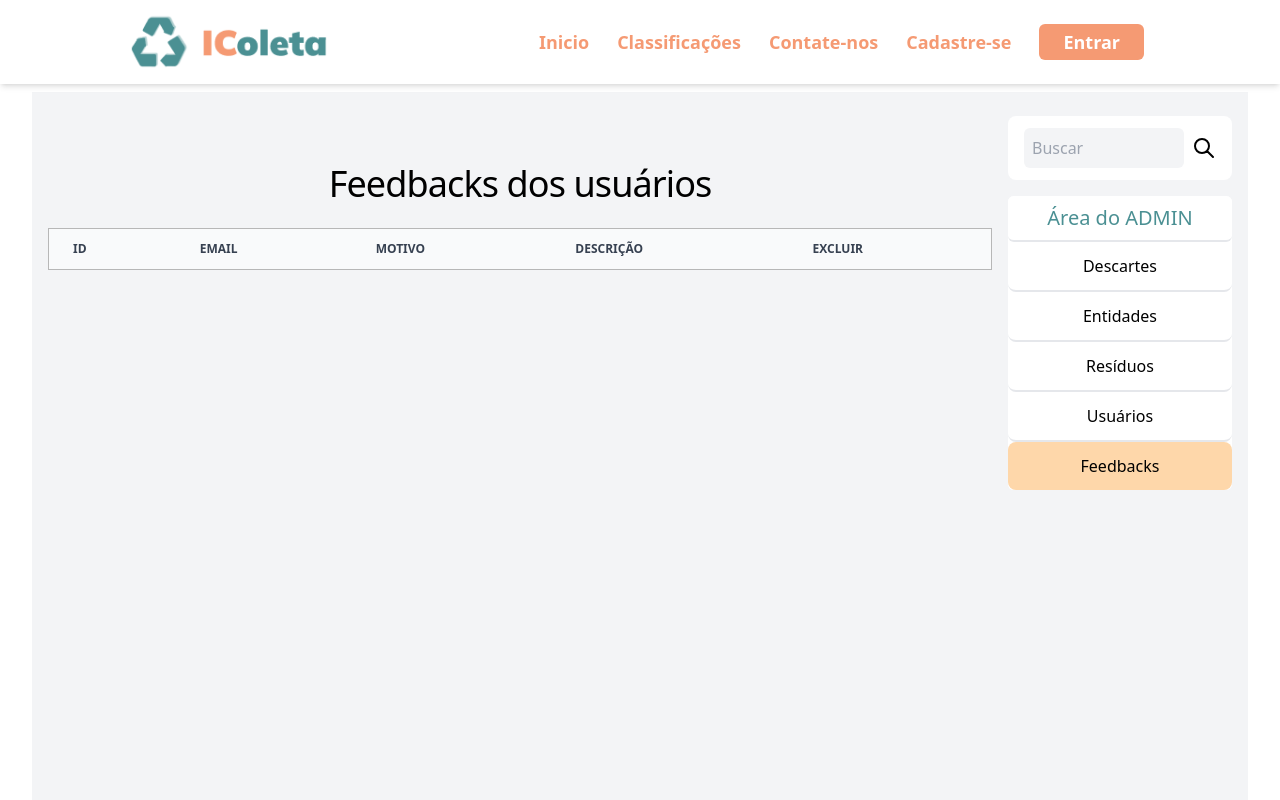
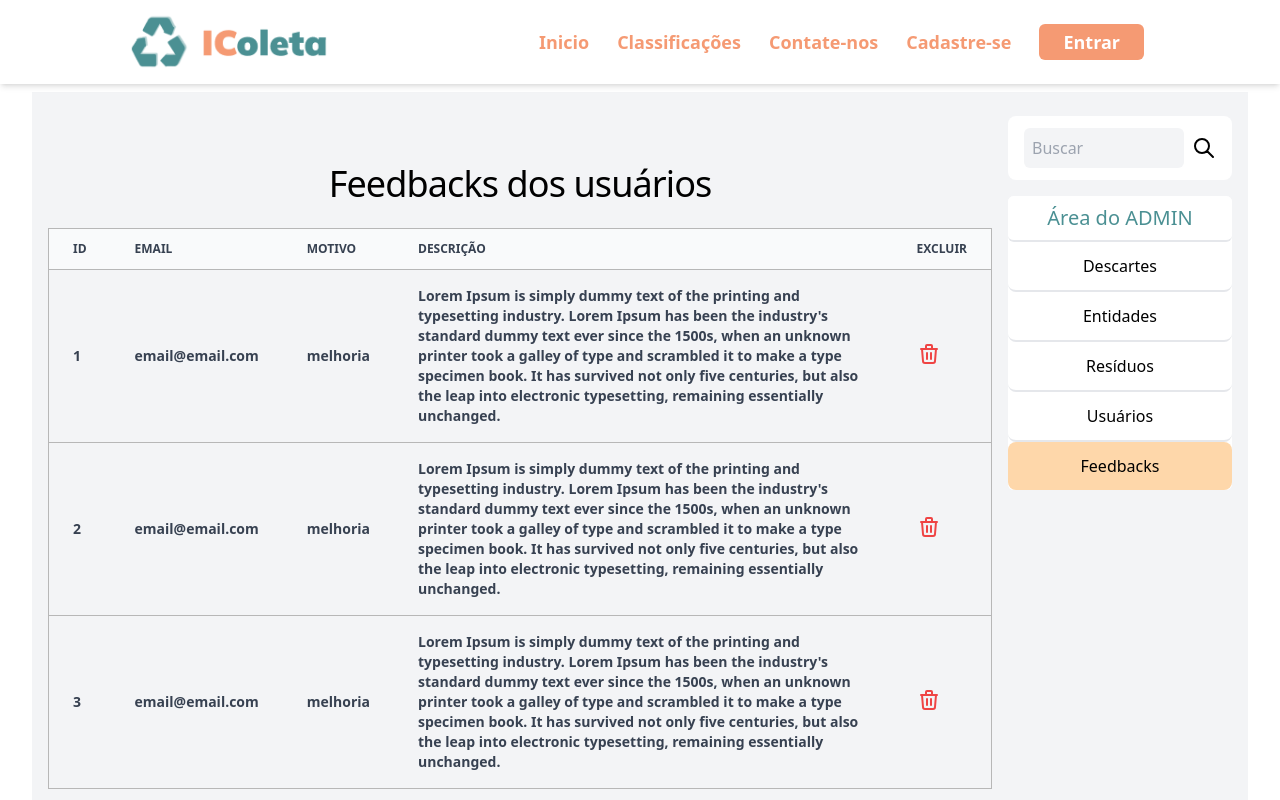
Before and after one commit to icoleta/icoleta-front, a React (Create React App) app: page /admin in a window 1280 px wide. Both pictures are taken after a click on the item "Feedbacks". Shown: the top 800 px of the page. Built offline with nearby package versions, Linux system fonts and the light colour scheme; no server answers.

Commit message:
Confirm delete modal

```diff
--- /dev/null
+++ b/src/components/Modal/ConfirmModal.jsx
@@ -0,0 +1,46 @@
+import { IoMdClose } from "react-icons/io";
+
+const ConfirmModal = ({open, onConfirm, onClose }) => {
+
+    if (!open) return null;
+
+    return (
+        <div
+            onClick = {() => onClose()}
+            className="bg-black/50 w-full h-full top-0 left-0 absolute z-10 "
+        >
+            <div
+                onClick={(e) => e.stopPropagation()}
+                className="bg-white phone:w-[80%] tablet:w-[60%] laptop:w-[40%] rounded-3xl m-[0.5rem]  phone:m-auto px-[1rem] pt-[1rem] pb-[2rem] relative top-[50%] translate-y-[-50%]"
+            >
+
+                <div className="w-full flex justify-end ">
+                    <button onClick = {() => onClose()} className="hover:bg-slate-200 p-2 rounded-full">
+                        <IoMdClose className="text-2xl"/>
+                    </button>
+                </div>
+
+                <div className="px-[0.5rem] laptop:px-[4rem] text-center 	">
+                    <h2 className="pb-[0.5rem] text-3xl font-bold">Confirmar ação?</h2>
+                    <p className="text-lg pb-[1rem]">Essa ação é permamente e não pode ser desfeita.</p>
+
+                    <div className="flex justify-center gap-4">
+                        <button
+                            onClick={() => onClose()}
+                            className="border hover:bg-slate-200 border-black text-black rounded-md py-3 px-8 font-bold">
+                            Cancelar
+                        </button>
+                        <button
+                            onClick={() => onConfirm()}
+                            className="border border-sunset-orange bg-sunset-orange hover:bg-sunset-orange-dark hover:border-sunset-orange-dark text-white rounded-md py-3 px-8  text-md font-bold	">
+                            Confirmar
+                        </button>
+                    </div>
+                </div>
+            </div>
+        </div>
+    );
+
+}
+
+export default ConfirmModal;
--- a/src/components/admin/Companies.jsx
+++ b/src/components/admin/Companies.jsx
@@ -1,19 +1,30 @@
 import React, { useEffect, useState } from "react";
 
 import companyApi from '../../services/api/company'
+import { UseToggle } from "../../hooks/useToggle";
+import ConfirmModal from "../Modal/ConfirmModal";
 
 function Companies() {
-  const [companies, setCompanies] = useState([])
+  const [companies, setCompanies] = useState([]);
+  const [openModal, setOpenModal] = UseToggle();
 
   useEffect(() => {
     companyApi.fetchCompanies()
       .then(res => {
         setCompanies(res.data)
     })
-  }, [])
+  }, []);
+
+
+  const onDeleteCallback = () => {
+    console.log("Excluido");
+    setOpenModal()
+}
 
   return (
     <div className="col-span-4 items-center">
+      <ConfirmModal open = {openModal} onConfirm = {onDeleteCallback} onClose={setOpenModal}/>
+
       <div className="text-center mt-12  mb-6">
         <h2 className="text-4xl tracking-tight">Identidades cadastradas no sistema</h2>
       </div>
@@ -70,8 +81,8 @@ function Companies() {
                         </svg>
                       </button>
                     </td>
-                    <td className="py-4 px-6">
-                      <button>
+                    <td className="pointer py-4 px-6 text-red-500 font-semibold">
+                      <button onClick={() => setOpenModal()}>
                         <svg
                           xmlns="http://www.w3.org/2000/svg"
                           className="icon icon-tabler icon-tabler-trash"
--- a/src/components/admin/Discards.jsx
+++ b/src/components/admin/Discards.jsx
@@ -3,6 +3,9 @@ import { useNavigate } from "react-router-dom";
 import useForm from "../../hooks/useForm";
 import pointApi from "./../../services/api/points";
 import discardApi from "./../../services/api/discards";
+
+import ConfirmModal from "../Modal/ConfirmModal";
+import { UseToggle } from "../../hooks/useToggle";
 
 function Discards() {
   const navigate = useNavigate();
@@ -16,6 +19,8 @@ function Discards() {
     ["email", "weight", "point_id", "residuum_id"]
   );
 
+  const [openModal, setOpenModal] = UseToggle();
+
   useEffect(() => {
     discardApi.fetchDiscards().then(res => {
       setDiscards(res.data)
@@ -24,6 +29,7 @@ function Discards() {
     pointApi.fetchPoints().then((res) => {
       setPoints(res.data);
     });
+
   }, [])
 
   useEffect(() => {
@@ -50,8 +56,16 @@ function Discards() {
     navigate("/");
   }
 
+  const onDeleteCallback = () => {
+    console.log('excluido')
+    setOpenModal()
+  }
+
   return (
     <div className="col-span-4 items-center">
+
+      <ConfirmModal open = {openModal} onConfirm = {onDeleteCallback} onClose={setOpenModal}/>
+
       <div>
         <div className="text-center mt-8">
           <h2 className="text-4xl tracking-tight">Cadastrar descarte do usuário</h2>
@@ -226,7 +240,7 @@ function Discards() {
                         {discard.point.name}
                         </td>
                         <td className="text-sm text-gray-900 font-light px-6 py-4 whitespace-nowrap">
-                        <button>
+                        <button >
                           <svg
                             xmlns="http://www.w3.org/2000/svg"
                             className="icon icon-tabler icon-tabler-pencil"
@@ -245,8 +259,8 @@ function Discards() {
                           </svg>
                         </button>
                         </td>
-                        <td className="text-sm text-gray-900 font-light px-6 py-4 whitespace-nowrap">
-                        <button>
+                        <td className="pointer py-4 px-6 text-red-500 font-semibold">
+                          <button onClick = {() => setOpenModal()} >
                             <svg
                               xmlns="http://www.w3.org/2000/svg"
                               className="icon icon-tabler icon-tabler-trash"
--- a/src/components/admin/Feedbacks.jsx
+++ b/src/components/admin/Feedbacks.jsx
@@ -1,5 +1,45 @@
+import { useEffect, useState } from "react";
+import { UseToggle } from "../../hooks/useToggle";
+import ConfirmModal from "../../components/Modal/ConfirmModal";
+
+
 function Feedbacks() {
+    const [feedbacks, setFeedbacks] = useState([]);
+    const [openModal, setOpenModal] = UseToggle();
+
+
+    useEffect(() => {
+        setFeedbacks([
+            {
+                id: '1',
+                email: 'email@email.com',
+                reason: 'melhoria',
+                message: 'Lorem Ipsum is simply dummy text of the printing and typesetting industry. Lorem Ipsum has been the industry\'s standard dummy text ever since the 1500s, when an unknown printer took a galley of type and scrambled it to make a type specimen book. It has survived not only five centuries, but also the leap into electronic typesetting, remaining essentially unchanged.'
+            },
+            {
+                id: '2',
+                email: 'email@email.com',
+                reason: 'melhoria',
+                message: 'Lorem Ipsum is simply dummy text of the printing and typesetting industry. Lorem Ipsum has been the industry\'s standard dummy text ever since the 1500s, when an unknown printer took a galley of type and scrambled it to make a type specimen book. It has survived not only five centuries, but also the leap into electronic typesetting, remaining essentially unchanged.'
+            },
+            {
+                id: '3',
+                email: 'email@email.com',
+                reason: 'melhoria',
+                message: 'Lorem Ipsum is simply dummy text of the printing and typesetting industry. Lorem Ipsum has been the industry\'s standard dummy text ever since the 1500s, when an unknown printer took a galley of type and scrambled it to make a type specimen book. It has survived not only five centuries, but also the leap into electronic typesetting, remaining essentially unchanged.'
+            }
+        ]);
+    }, [])
+
+    const onDeleteCallback = () => {
+        console.log("Excluido");
+        setOpenModal()
+    }
+
+
     return (
+        <>
+
             <div className="col-span-4 items-center">
                 <div className="text-center mt-12  mb-6">
                     <h2 className="text-4xl tracking-tight">Feedbacks dos usuários</h2>
@@ -27,11 +67,51 @@ function Feedbacks() {
                                 </th>
                             </tr>
                             </thead>
+
+                            <tbody>
+                                {
+                                    feedbacks.map(feedback => (
+                                        <tr>
+                                            <td className="py-4 px-6 text-gray-700 font-semibold">{feedback.id}</td>
+                                            <td className="py-4 px-6 text-gray-700 font-semibold">{feedback.email}</td>
+                                            <td className="py-4 px-6 text-gray-700 font-semibold text-justify	">{feedback.reason}</td>
+                                            <td className="py-4 px-6 text-gray-700 font-semibold">{feedback.message}</td>
+
+                                            <td className="pointer py-4 px-6 text-red-500 font-semibold">
+                                                <button onClick = {() => setOpenModal()} >
+                                                    <svg
+                                                    xmlns="http://www.w3.org/2000/svg"
+                                                    className="icon icon-tabler icon-tabler-trash"
+                                                    width="24"
+                                                    height="24"
+                                                    viewBox="0 0 24 24"
+                                                    strokeWidth="2"
+                                                    stroke="currentColor"
+                                                    fill="none"
+                                                    strokeLinecap="round"
+                                                    strokeLinejoin="round"
+                                                    >
+                                                    <path stroke="none" d="M0 0h24v24H0z" fill="none"></path>
+                                                    <line x1="4" y1="7" x2="20" y2="7"></line>
+                                                    <line x1="10" y1="11" x2="10" y2="17"></line>
+                                                    <line x1="14" y1="11" x2="14" y2="17"></line>
+                                                    <path d="M5 7l1 12a2 2 0 0 0 2 2h8a2 2 0 0 0 2 -2l1 -12"></path>
+                                                    <path d="M9 7v-3a1 1 0 0 1 1 -1h4a1 1 0 0 1 1 1v3"></path>
+                                                    </svg>
+                                                </button>
+                                            </td>
+                                        </tr>
+                                    ))
+
+                                }
+                            </tbody>
                         </table>
                     </div>
                 </div>
             </div>
 
+            <ConfirmModal open = {openModal} onConfirm = {onDeleteCallback} onClose={setOpenModal}/>
+    </>
     );
   }
 
--- a/src/components/admin/Residuum.jsx
+++ b/src/components/admin/Residuum.jsx
@@ -1,14 +1,18 @@
 import React, { useState, useEffect, Confirm } from "react";
-
 import residuumApi from "./../../services/api/residuum";
+import ConfirmModal from "../Modal/ConfirmModal";
+import { UseToggle } from "../../hooks/useToggle";
 
 function Residuum() {
-  const [residuum, setResiduum] = useState([])
-  const [deletedItem, setDeletedItem] = useState(false)
+  const [residuum, setResiduum] = useState([]);
+  const [deletedItem, setDeletedItem] = useState(false);
+
+  const [openModal, setOpenModal] = UseToggle();
+  const [itemToDelete, setItemToDelete] = useState(null)
 
   useEffect(() => {
-    getResiduum()
-  }, [])
+    getResiduum();
+  }, []);
 
   async function getResiduum() {
     residuumApi.fetchResiduums()
@@ -17,13 +21,21 @@ function Residuum() {
     })
   }
 
-  async function handleRemoveResiduum(residuumId) {
-    await residuumApi.deleteResiduum(residuumId)
-    setDeletedItem(!deletedItem)
+  async function handleRemoveResiduum() {
+    await residuumApi.deleteResiduum(itemToDelete)
+    setDeletedItem(!deletedItem);
+    setOpenModal();
+  }
+
+  function handleDeleteClick(residuumId){
+    setItemToDelete(residuumId)
+    setOpenModal();
   }
 
   return (
     <div className="col-span-4 items-center">
+    <ConfirmModal open = {openModal} onConfirm = {handleRemoveResiduum} onClose={setOpenModal}/>
+
       <div className="text-center mt-12  mb-6">
           <h2 className="text-4xl tracking-tight">Resíduos coletados</h2>
         </div>
@@ -59,9 +71,9 @@ function Residuum() {
                         {item.name}
                       </td>
 
-                      <td className="py-4 px-6">
+                      <td className="pointer py-4 px-6 text-red-500 font-semibold">
                         <button
-                          onClick={() => handleRemoveResiduum(item.id)}
+                          onClick={() => handleDeleteClick(item.id)}
                         >
                           <svg
                             xmlns="http://www.w3.org/2000/svg"
--- a/src/components/admin/Users.jsx
+++ b/src/components/admin/Users.jsx
@@ -1,12 +1,16 @@
 import React, { useState, useEffect } from "react";
 
 import personApi from "./../../services/api/person";
+import ConfirmModal from "../../components/Modal/ConfirmModal";
+import { UseToggle } from "../../hooks/useToggle";
+
 
 function Users() {
   const [users, setUsers] = useState([])
+  const [openModal, setOpenModal] = UseToggle();
 
   useEffect(() => {
-    getUsers()
+    getUsers();
   }, [])
 
   async function getUsers() {
@@ -16,8 +20,16 @@ function Users() {
     })
   }
 
+  const onDeleteCallback = () => {
+    console.log("Excluido");
+    setOpenModal()
+}
+
+
   return (
     <div className="col-span-4 items-center">
+    <ConfirmModal open = {openModal} onConfirm = {onDeleteCallback} onClose={setOpenModal}/>
+
       <div className="text-center mt-12  mb-6">
           <h2 className="text-4xl tracking-tight">Usuários cadastrados no sistema</h2>
         </div>
@@ -61,7 +73,8 @@ function Users() {
                           <span className="ml-3 text-sm font-medium text-gray-900 dark:text-gray-300">Voluntário</span>
                         </label>
                       </td>
-                      <td className="py-4 px-6">
+                      <td className="pointer py-4 px-6 text-red-500 font-semibold">
+                        <button onClick={() => setOpenModal()}>
                           <svg
                             xmlns="http://www.w3.org/2000/svg"
                             className="icon icon-tabler icon-tabler-trash"
@@ -81,6 +94,7 @@ function Users() {
                             <path d="M5 7l1 12a2 2 0 0 0 2 2h8a2 2 0 0 0 2 -2l1 -12"></path>
                             <path d="M9 7v-3a1 1 0 0 1 1 -1h4a1 1 0 0 1 1 1v3"></path>
                           </svg>
+                        </button>
                       </td>
                     </tr>
                   ))
--- a/src/pages/Admin/index.jsx
+++ b/src/pages/Admin/index.jsx
@@ -7,8 +7,12 @@ import Users from "../../components/admin/Users";
 import Companies from "../../components/admin/Companies";
 import Feedbacks from "../../components/admin/Feedbacks";
 
+import ConfirmModal from "../../components/Modal/ConfirmModal";
+
+
 const AdminEntidade = () => {
   const [selectedItem, setSelectedItem] = useState("area");
+
 
   return (
     <>
```
Lines whose indentation alone changed are shown as unchanged.
